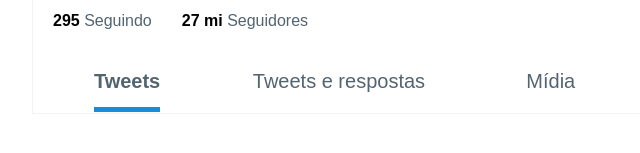
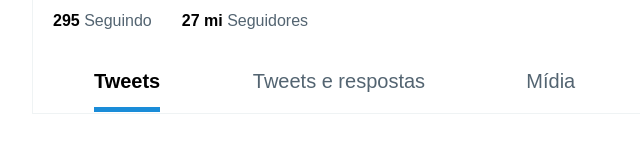
Before and after one commit to hamiltonGomes/twitterScreenGoogle, a plain HTML site: page index.html in a window 1280 px wide. Shown: the part 619-772 px from the top of the page, 208-848 px from the left. Drawn offline with Linux system fonts and the light colour scheme; a web font is replaced by a local one.

Commit message:
pequenos ajustes

```diff
--- a/style.css
+++ b/style.css
@@ -205,7 +205,8 @@ ul{
 .tweets {
     border-bottom: 5px solid #1A8CD8;
     padding-bottom: 15px;
-    font-weight: bolder;
+    font-weight: bold;
+    color: black;
 }
 
 .tweetsButton:hover, .tweetsReplysButton:hover, .mediaButton:hover, .likesButton:hover {
```
